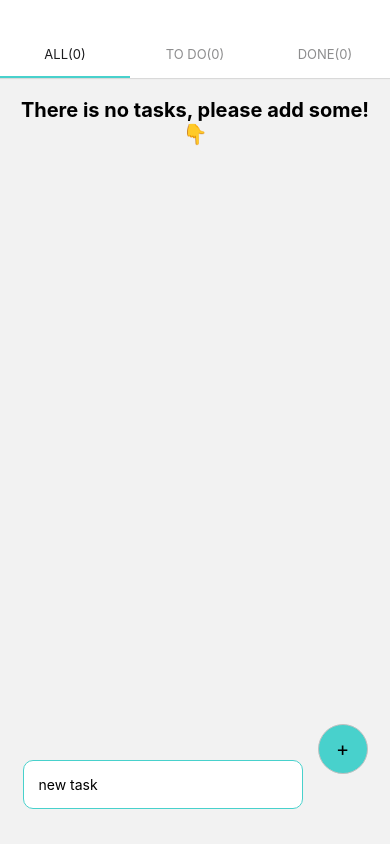
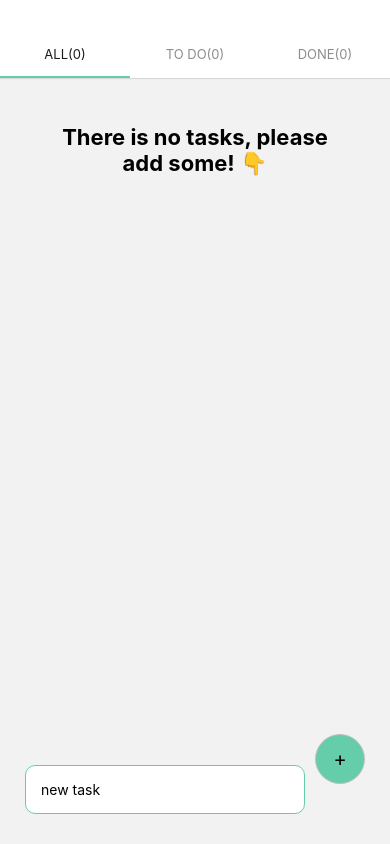
Before and after one commit to YolandaDuan/ToDoAPP, a React Native app: screen / in a window 390 px wide. Built offline with nearby package versions, Linux system fonts and the light colour scheme.

Commit message:
small adjust

```diff
--- a/Todo.js
+++ b/Todo.js
@@ -80,12 +80,13 @@ const styles = StyleSheet.create({
     display: 'flex',
     flexDirection: 'column',
     alignItems: 'center',
-    justifyContent: 'space-around',
-    height: '80%'
+    justifyContent: 'center',
+    alignSelf: 'center',
+    height: '200%',
+    maxWidth: '80%'
   },
   emptyText: {
-    fontSize: 20,
-    position: 'relative',
+    fontSize: 22,
     fontWeight: 'bold',
     textAlign: 'center'
   }
--- a/components/NewTask.js
+++ b/components/NewTask.js
@@ -36,12 +36,12 @@ const NewTask = ({ addTask }) => {
 const styles = StyleSheet.create({
   newTaskWrapper: {
     position: 'absolute',
-    bottom: 20,
     width: '100%',
     flexDirection: 'row',
     justifyContent: 'space-around',
     alignItems: 'center',
-    padding: 15,
+    padding: 20,
+    bottom: 10,
   },
   newTaskInput: {
     paddingVertical: 15,
@@ -51,7 +51,7 @@ const styles = StyleSheet.create({
     borderColor: themeColor,
     borderWidth: 1,
     width: 280,
-    bottom: 35
+    bottom: 30,
   },
   addButton: {
     width: 50,
@@ -62,7 +62,7 @@ const styles = StyleSheet.create({
     alignItems: 'center',
     borderColor: '#C0C0C0',
     borderWidth: 1,
-    bottom: 35
+    bottom: 30,
   },
   buttonText: {
     fontSize: 20
--- a/components/Task.js
+++ b/components/Task.js
@@ -50,7 +50,7 @@ const styles = StyleSheet.create({
         flexDirection: 'row',
         alignItems: 'center',
         justifyContent: 'space-between',
-        marginBottom: 20,
+        marginBottom: 5,
     },
     left: {
         flexDirection: 'row',
--- a/constants.js
+++ b/constants.js
@@ -1 +1 @@
-export const themeColor = '#48D1CC';
+export const themeColor = '#66CDAA';
```
